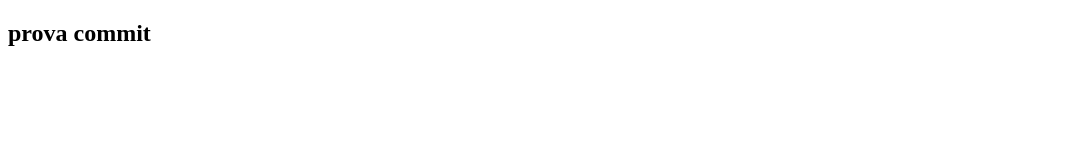
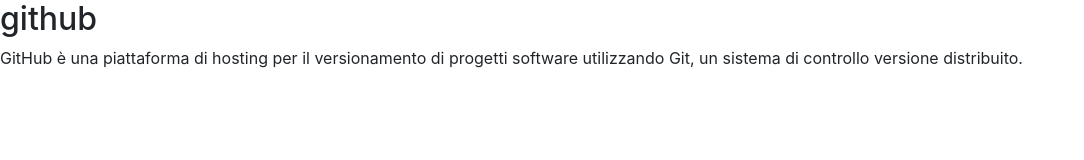
Before and after one commit to fabrizio-vignati/prova, a plain HTML site: page index.html in a window 1280 px wide. Shown: the whole page, without its empty margins (0-1084 px from the left). Drawn offline with nearby package versions, Linux system fonts and the light colour scheme.

Commit message:
Update index.html

```diff
--- a/index.html
+++ b/index.html
@@ -4,8 +4,15 @@
     <meta charset="UTF-8">
     <meta name="viewport" content="width=device-width, initial-scale=1.0">
     <title>Document</title>
+    <link rel="stylesheet" href="https://maxcdn.bootstrapcdn.com/bootstrap/4.5.2/css/bootstrap.min.css">
+    <link rel="stylesheet" href="style.css">
 </head>
 <body>
-    <h2> prova commit</h2>
+    <h2> github</h2>
+    <div>
+        <p>
+            GitHub è una piattaforma di hosting per il versionamento di progetti software utilizzando Git, un sistema di controllo versione distribuito.
+          </p>
+    </div>
 </body>
 </html>
```
